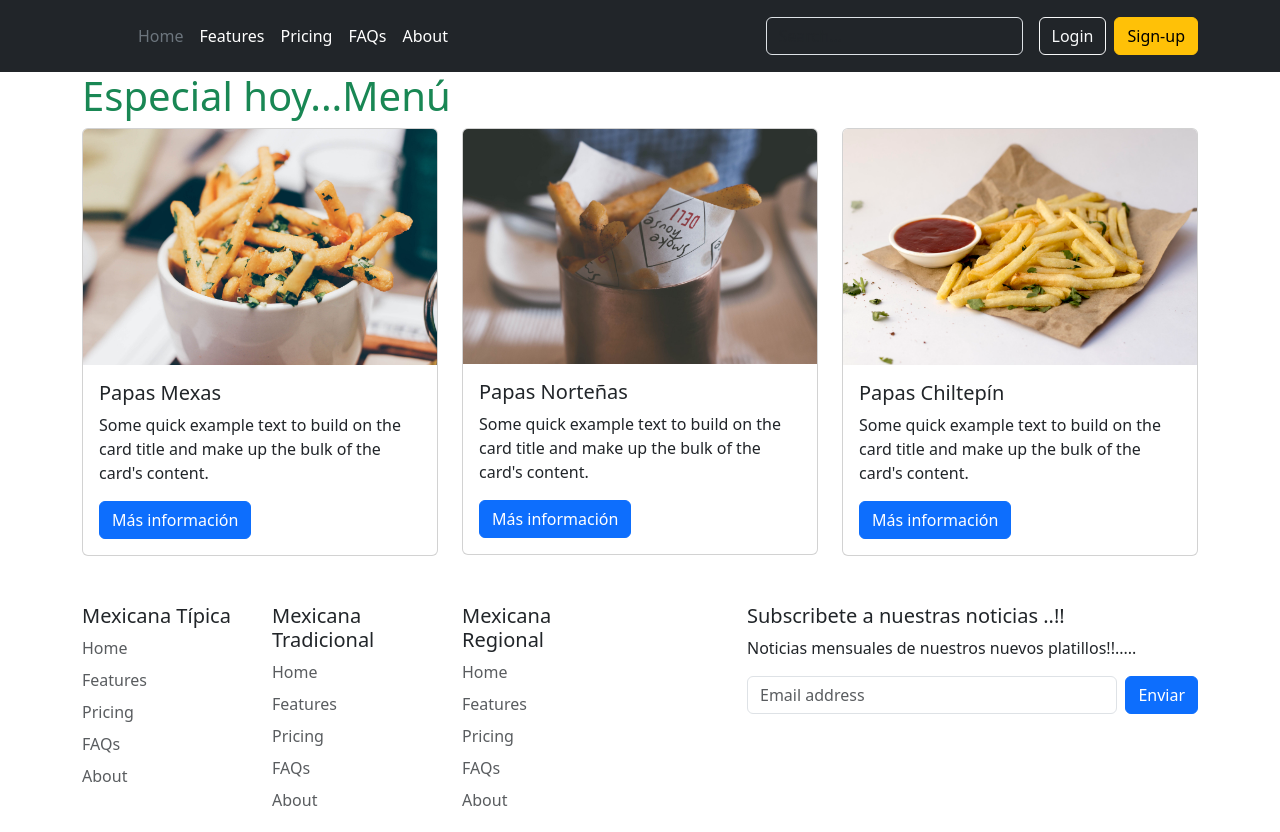
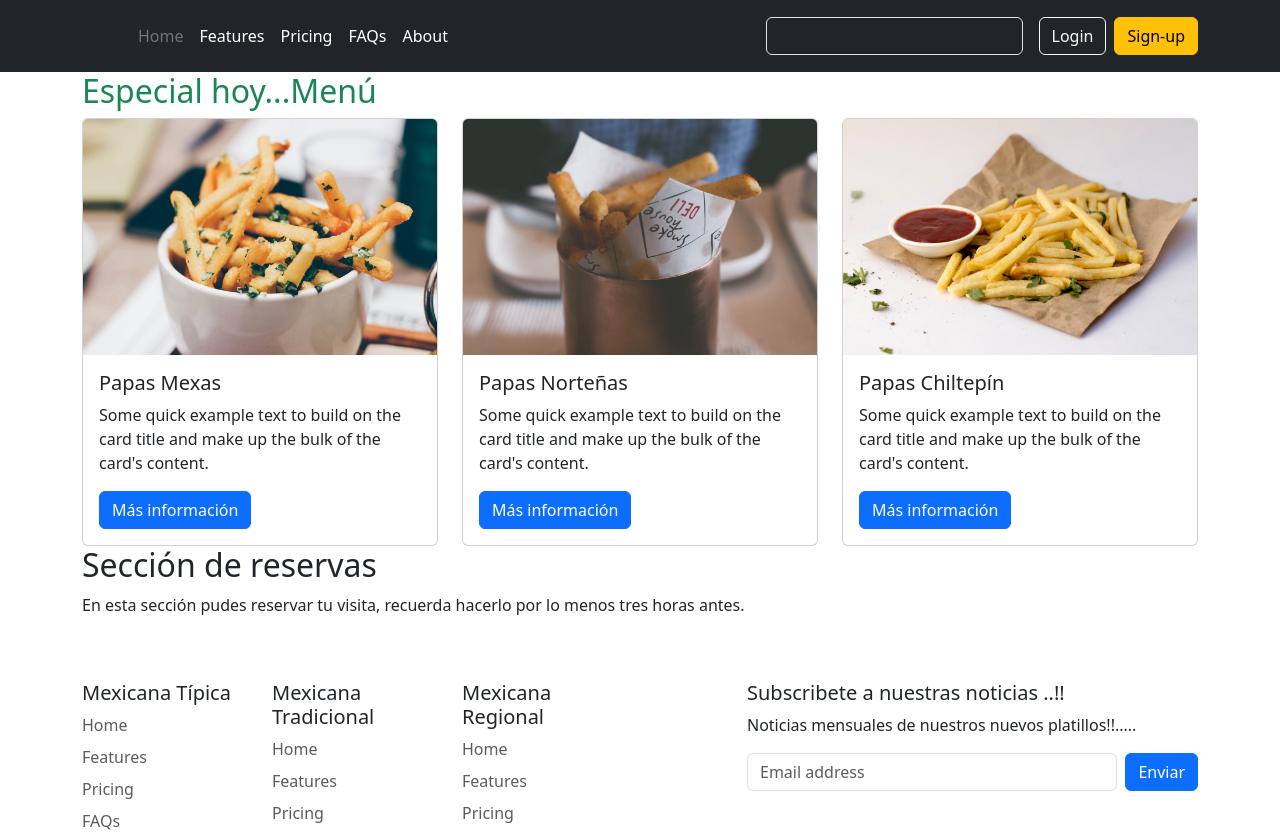
Before and after one commit to javierPortugal/proyecto-4-restaurant, a React (Vite) app: page / in a window 1280 px wide. Shown: the top 832 px of the page. Built offline with nearby package versions, Linux system fonts and the light colour scheme.

Commit message:
Update App.jxs
se actualiza el footer

```diff
--- a/src/App.jsx
+++ b/src/App.jsx
@@ -11,7 +11,7 @@ function App() {
     <>
       <Header />
       <div className="container">
-        <h1 className="text-success">Especial hoy...Menú</h1>
+        <h2 className="text-success">Especial hoy...Menú</h2>
         <div className="row">
           <div className="col-md-4">
             <div class="card">
@@ -44,6 +44,17 @@ function App() {
             </div>
           </div>
         </div>
+        <div className="row">
+        <h2>Sección de reservas</h2>
+        <p>En esta sección pudes reservar tu visita, recuerda hacerlo por lo menos tres horas antes. </p>
+        </div>
+        <div className="col-md-4">
+
+        </div>
+        <div className="col-md-8">
+
+
+        </div>
       </div>
 
       <Footer titulo ='Subscribete a nuestras noticias ..!!' />
```
